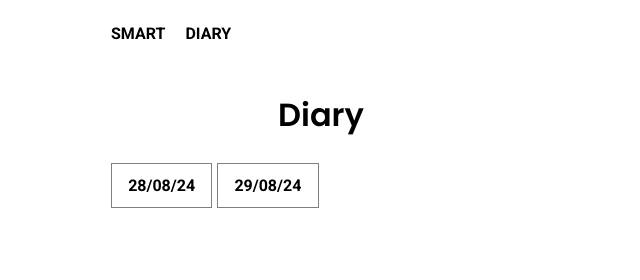
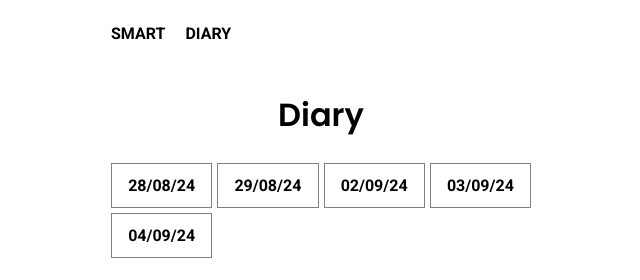
Before and after one commit to MARTINS-JS/myDiary, a plain HTML site: page diary.html in a window 1280 px wide. Shown: the whole page, without its empty margins (319-959 px from the left). Drawn offline with Linux system fonts and the light colour scheme.

Commit message:
updating the diary

```diff
--- a/diary.html
+++ b/diary.html
@@ -24,10 +24,34 @@
     </div>
     <div>
       <a
-        target=""
-        href="#"
+        target="_blank"
+        href="https://www.notion.so/cronograma-ignite/Prompt-dca2fb13567946e795dc9d1360c7be67?pvs=4"
       >
         29/08/24
+      </a>
+    </div>
+    <div>
+      <a
+        target="_blank"
+        href="https://www.notion.so/cronograma-ignite/02-09-24-de4454d093cc43beab86ec8d1dd789df?pvs=4"
+      >
+        02/09/24
+      </a>
+    </div>
+    <div>
+      <a
+        target="_blank"
+        href="https://www.notion.so/cronograma-ignite/03-09-24-7bbc4f9e8e5749d1b052cca7af014fd7?pvs=4"
+      >
+        03/09/24
+      </a>
+    </div>
+    <div>
+      <a
+        target="_blank"
+        href="https://www.notion.so/cronograma-ignite/04-09-24-d3eedb12e53b4caa9b0faa6cb10dda71?pvs=4"
+      >
+        04/09/24
       </a>
     </div>
   </section>
```
